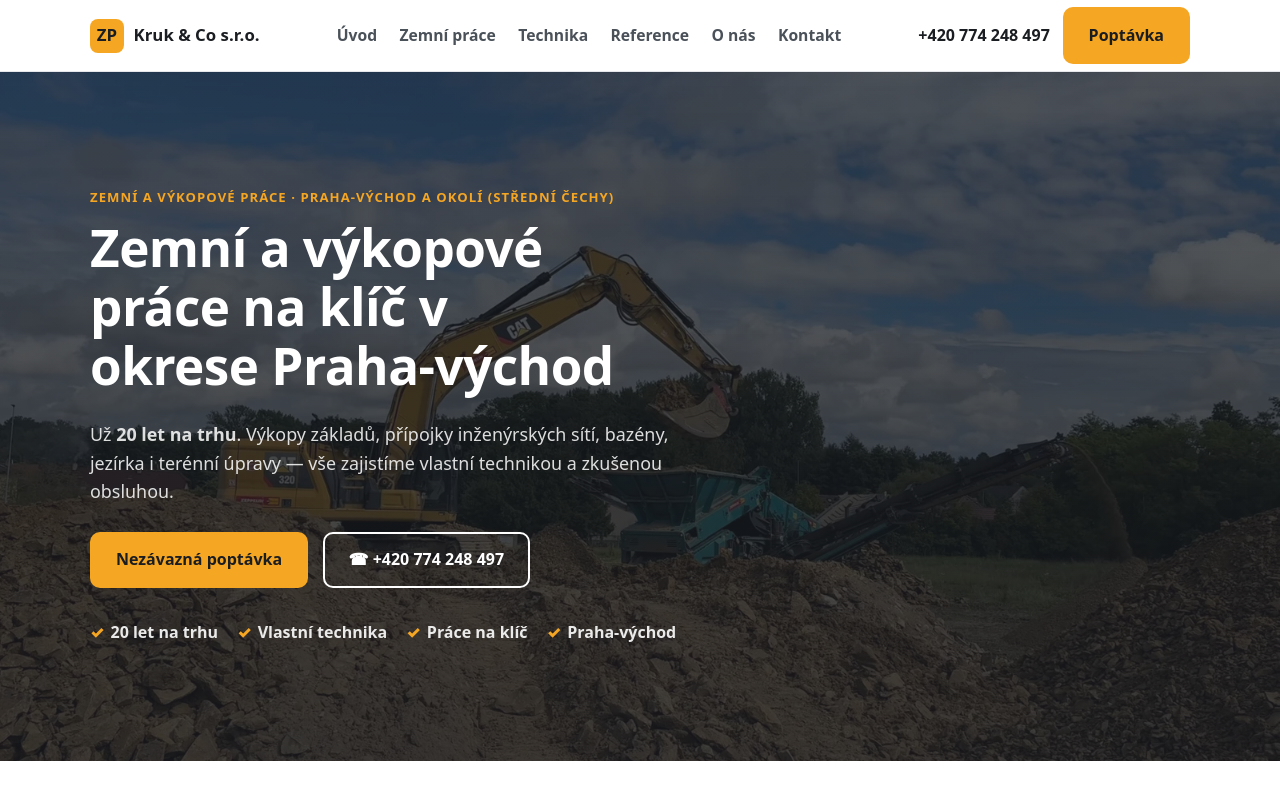
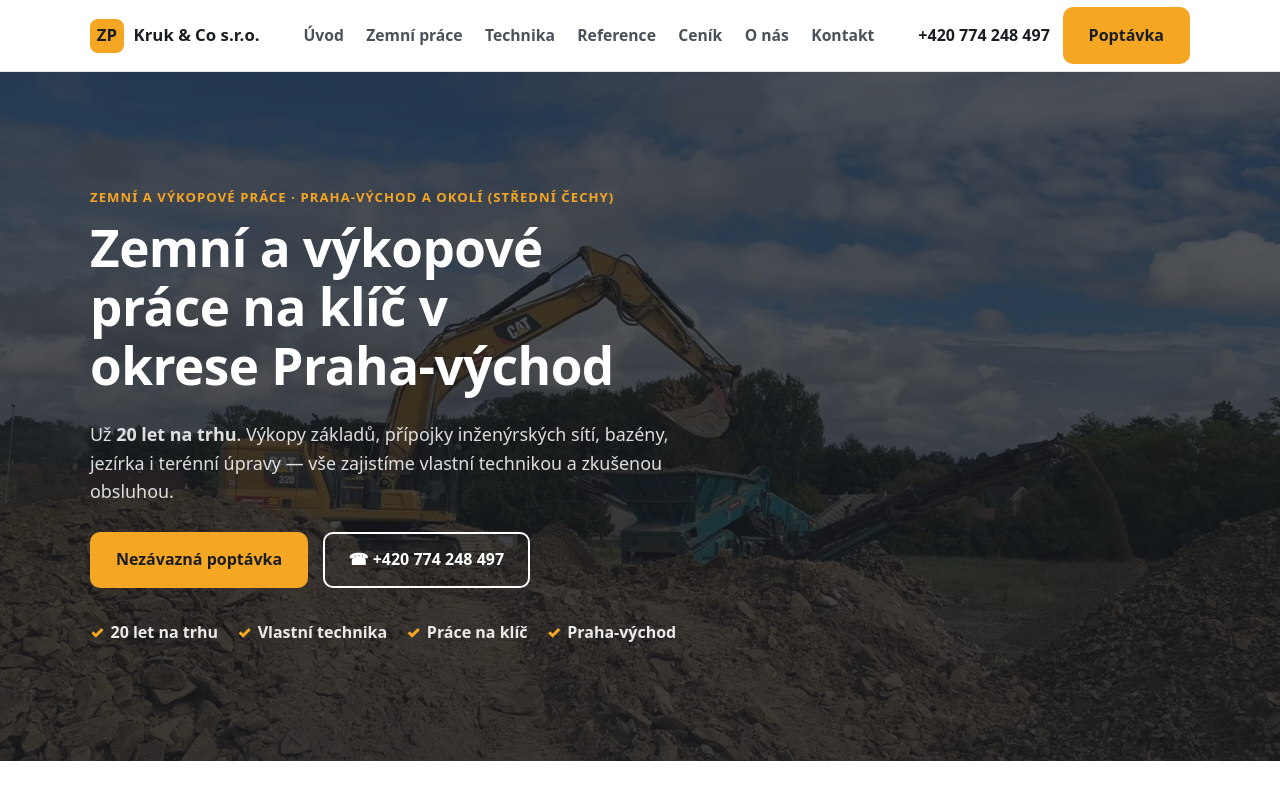
Before and after one commit to Foxxikk/zemni-prace-web, a Next.js app: page / in a window 1280 px wide. Shown: the top 800 px of the page. Built offline with nearby package versions, Linux system fonts and the light colour scheme; no server answers.

Commit message:
Pridani odkazu Cenik do horni listy

```diff
--- a/components/Header.jsx
+++ b/components/Header.jsx
@@ -8,6 +8,7 @@ const links = [
   { href: "/zemni-prace", label: "Zemní práce" },
   { href: "/technika", label: "Technika" },
   { href: "/reference", label: "Reference" },
+  { href: "/cenik", label: "Ceník" },
   { href: "/o-nas", label: "O nás" },
   { href: "/kontakt", label: "Kontakt" },
 ];
```
